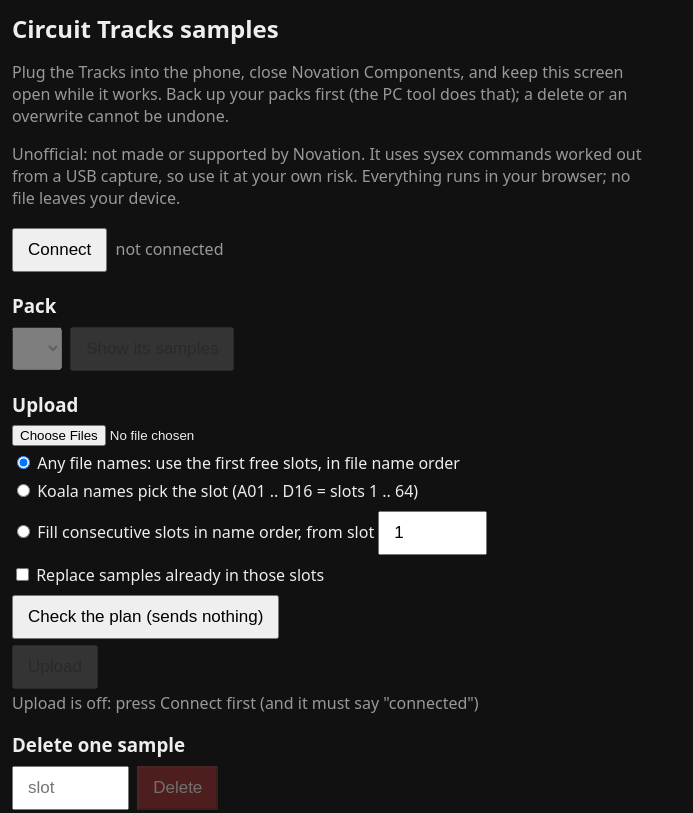
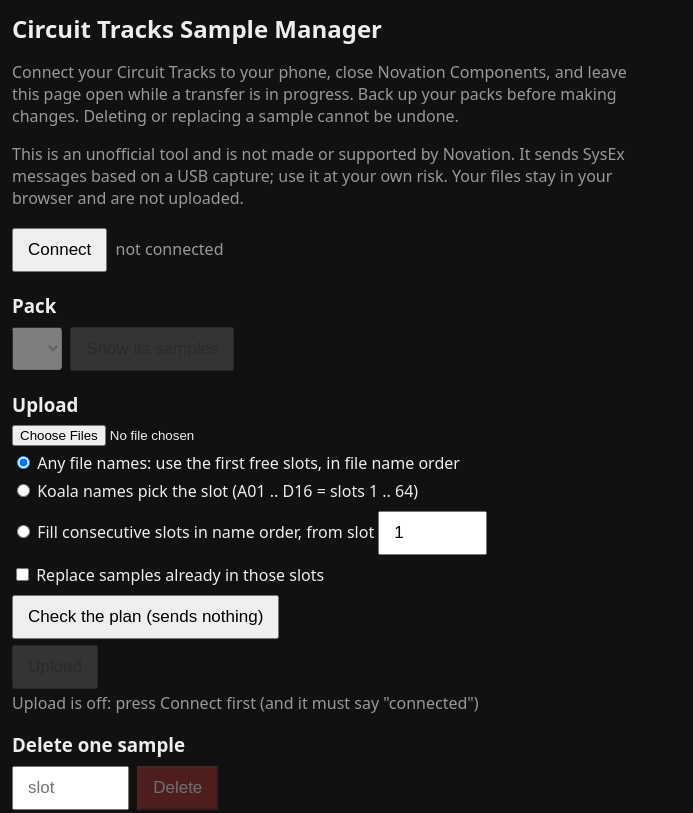
Before and after one commit to jrice11/circuit-tracks-samples, a plain HTML site: page index.html in a window 1280 px wide. Shown: the top 813 px of the page, without its empty margins (0-693 px from the left). Drawn offline with Linux system fonts and the light colour scheme.

Commit message:
Clarify page heading and introductory text

```diff
--- a/index.html
+++ b/index.html
@@ -1,7 +1,7 @@
 <!doctype html>
 <meta charset="utf-8">
 <meta name="viewport" content="width=device-width, initial-scale=1">
-<title>Circuit Tracks samples</title>
+<title>Circuit Tracks Sample Manager</title>
 <style>
   body { font: 16px system-ui, sans-serif; margin: 12px; background: #111; color: #eee; max-width: 40em; }
   h2 { margin: 0 0 8px; } h3 { margin: 18px 0 6px; }
@@ -15,11 +15,11 @@
   progress { width: 100%; height: 18px; }
   label { display: block; margin: 6px 0; }
 </style>
-<h2>Circuit Tracks samples</h2>
-<p class="dim">Plug the Tracks into the phone, close Novation Components, and keep this screen open while it works.
-Back up your packs first (the PC tool does that); a delete or an overwrite cannot be undone.</p>
-<p class="dim">Unofficial: not made or supported by Novation. It uses sysex commands worked out from a USB capture, so use it at your own risk.
-Everything runs in your browser; no file leaves your device.</p>
+<h2>Circuit Tracks Sample Manager</h2>
+<p class="dim">Connect your Circuit Tracks to your phone, close Novation Components, and leave this page open while a transfer is in progress.
+Back up your packs before making changes. Deleting or replacing a sample cannot be undone.</p>
+<p class="dim">This is an unofficial tool and is not made or supported by Novation. It sends SysEx messages based on a USB capture; use it at your own risk.
+Your files stay in your browser and are not uploaded.</p>
 
 <button id="connect">Connect</button> <span id="status" class="dim">not connected</span>
 
```
